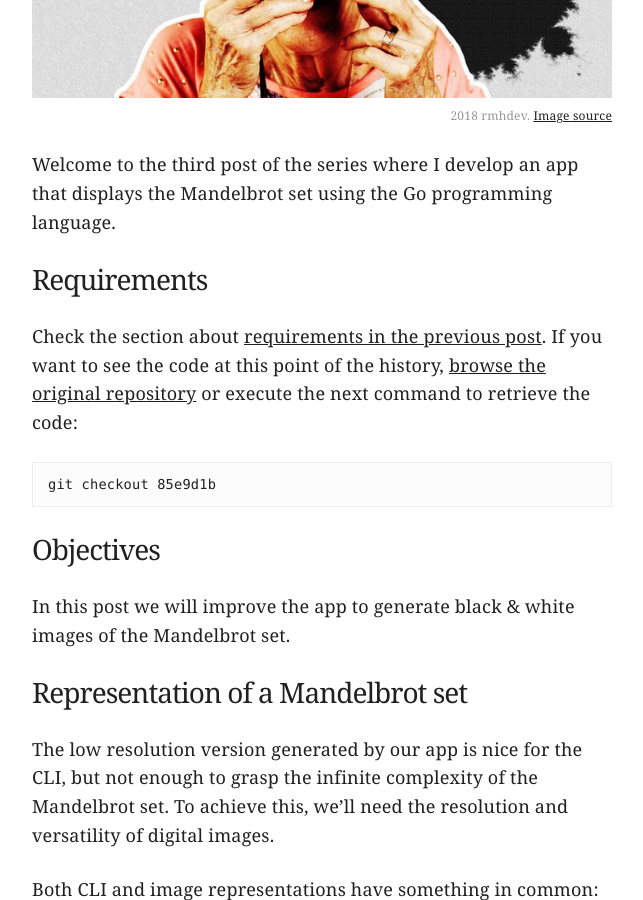
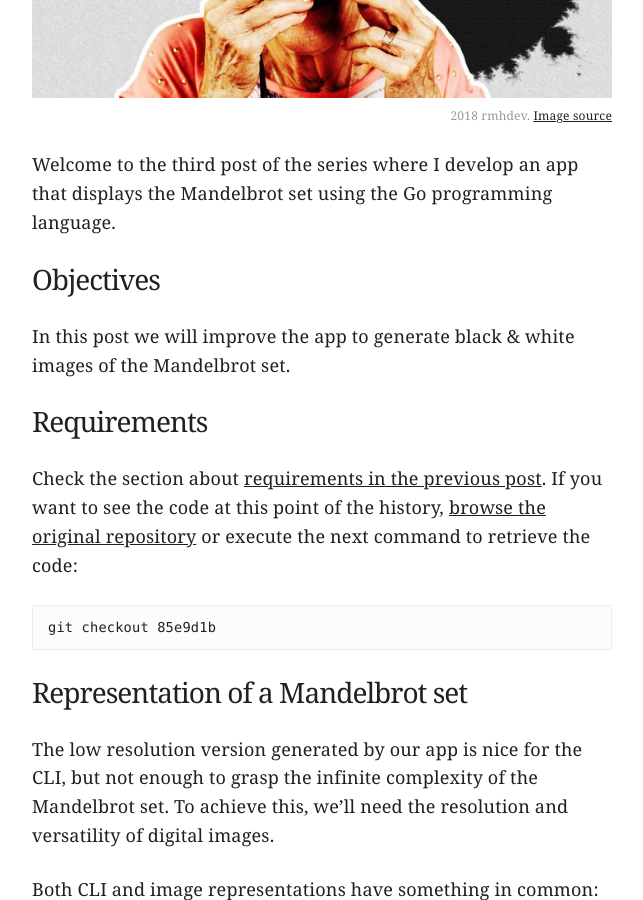
Before and after one commit to rmhdev/rmhdev.github.com, a Jekyll site: the page built from _posts/2018-09-20-mandelbrot-image.md, in a window 1280 px wide and 900 px high, scrolled down 462 px. Shown: the whole window, without its empty margins (318-961 px from the left). Built offline with Jekyll 4.4.1, drawn with Linux system fonts in a browser that asks for light colours; part of the change alters nothing that is shown.

```diff
--- a/_posts/2018-09-20-mandelbrot-image.md
+++ b/_posts/2018-09-20-mandelbrot-image.md
@@ -15,6 +15,10 @@ published:      true
 Welcome to the third post of the series where I develop an app that displays the Mandelbrot set
 using the Go programming language.
 
+## Objectives
+
+In this post we will improve the app to generate black & white images of the Mandelbrot set.
+
 ## Requirements
 
 Check the section about [requirements in the previous post][requirements]. If you want to see the code
@@ -24,10 +28,6 @@ execute the next command to retrieve the code:
 {% highlight shell %}
 git checkout 85e9d1b
 {% endhighlight %}
-
-## Objectives
-
-In this post we will improve the app to generate black & white images of the Mandelbrot set.
 
 ## Representation of a Mandelbrot set
 
```
